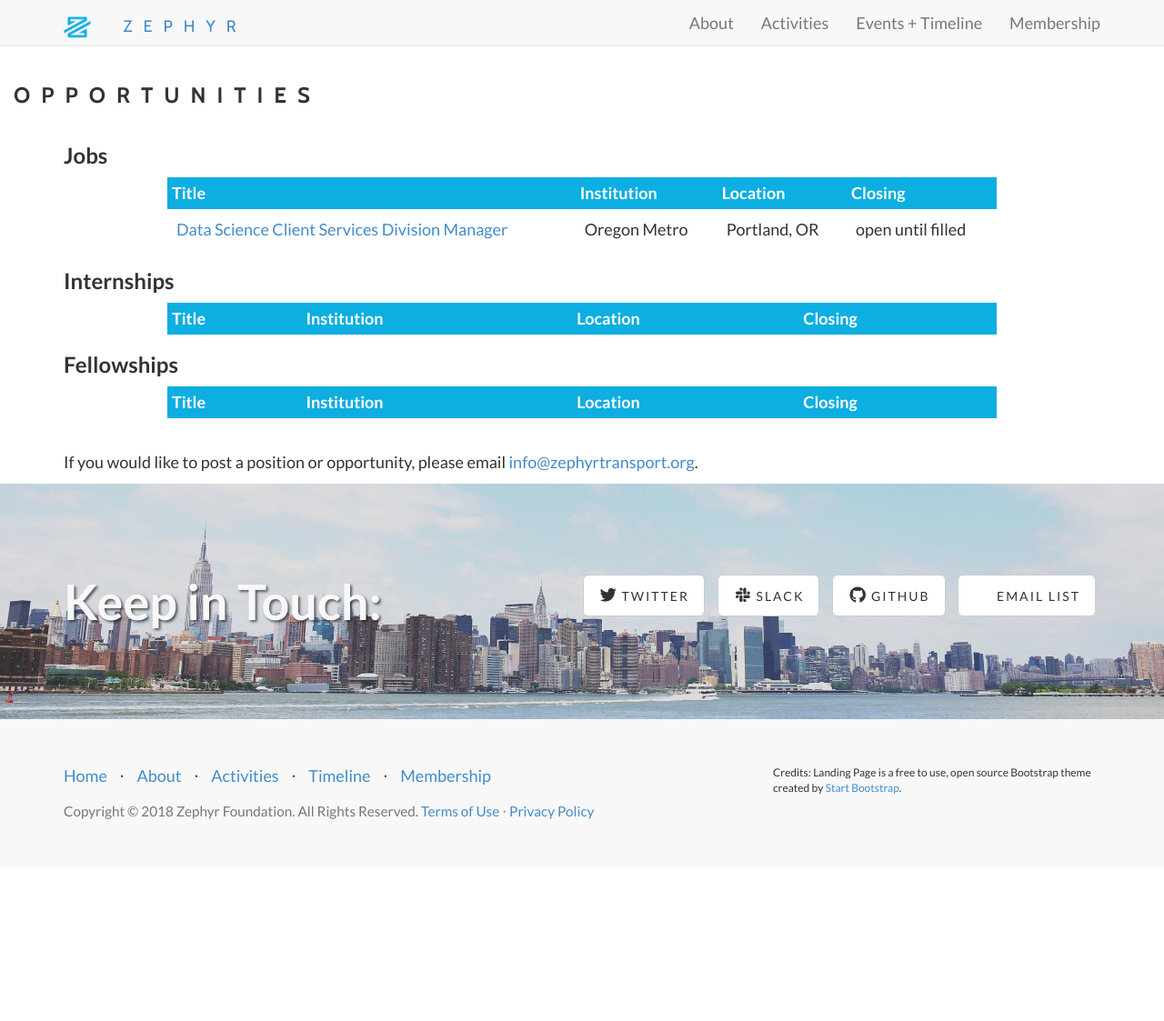
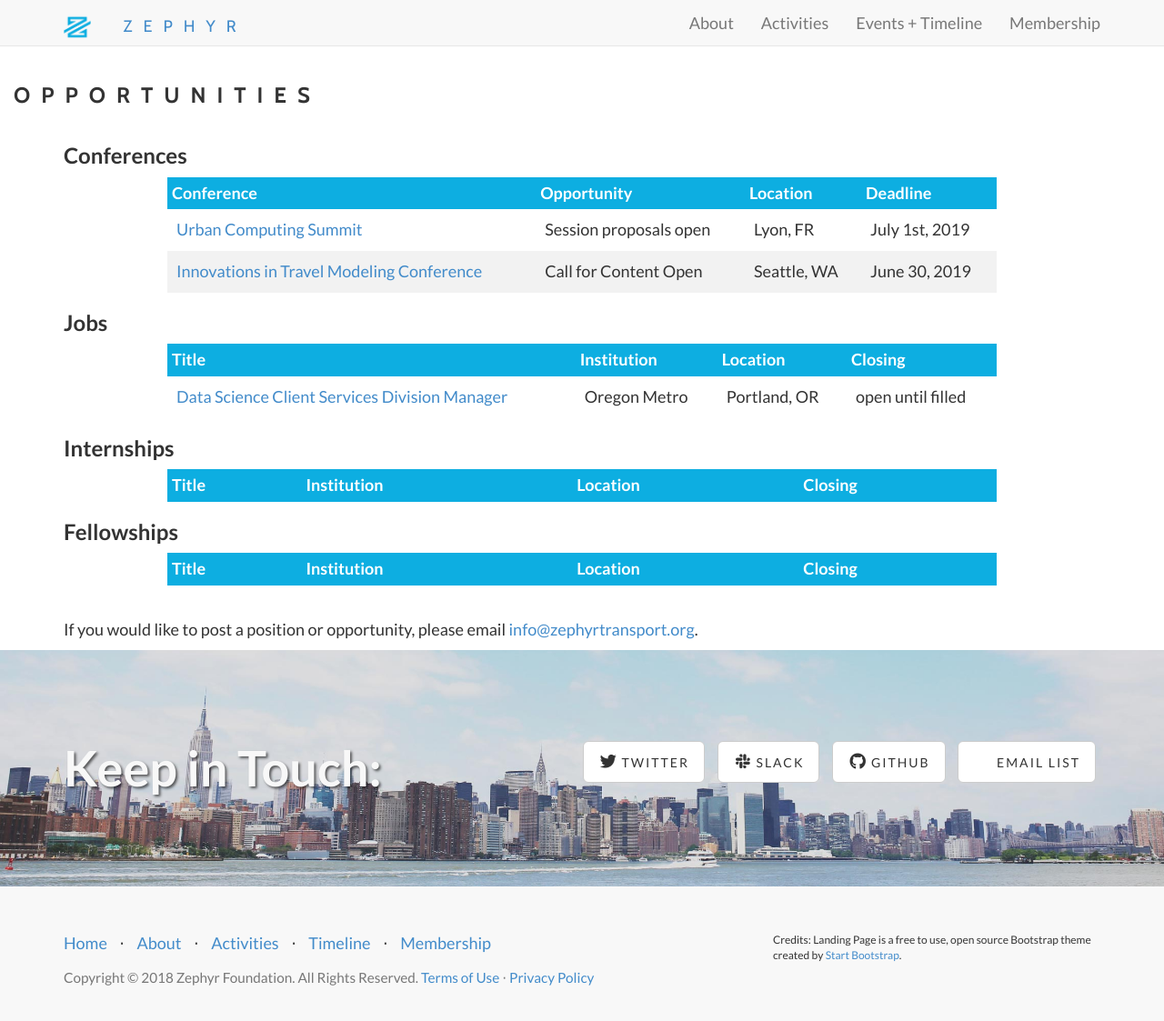
Before and after one commit to ZephyrTransport/zephyr-website, a Jekyll site: the page built from opportunities.md, in a window 1280 px wide and 1137 px high. Shown: the top 1123 px of the window at 91% size. Built offline with Jekyll 4.4.1, drawn with Linux system fonts in a browser that asks for light colours; nearby versions of some CDN libraries.

Commit message:
add conferences

```diff
--- a/_data/opportunities.yml
+++ b/_data/opportunities.yml
@@ -1,3 +1,25 @@
+- name: Urban Computing Summit
+  headline: Session proposals open
+  front: true
+  post: true
+  lead: Applying open-source tools and techniques to urban computing and smart city applications.
+  type: conference
+  institution: Open Source Summit Europe
+  location: Lyon, FR
+  closing: July 1st, 2019
+  link: http://bit.ly/eu19cfp
+  summary:
+- name: Innovations in Travel Modeling Conference
+  headline: Call for Content Open
+  front: true
+  post: true
+  lead: Tracks on data solutions, modeling approaches, useful forecasts, and learning.
+  type: conference
+  institution: TRB
+  location: Seattle, WA
+  closing: June 30, 2019
+  link: http://itmconference.com
+  summary:
 - name: Data Science Client Services Division Manager
   time: full-time
   headline: Full-time Position
--- a/opportunities.md
+++ b/opportunities.md
@@ -1,8 +1,28 @@
 ---
 layout: simple
 title: "Opportunities"
-subTitle: "Jobs, Fellowships, Internships"
+subTitle: "Conferences, Jobs, Fellowships, Internships"
 ---
+### Conferences
+
+<table>
+<thead>
+<tr>
+  <th>Conference</th>
+  <th>Opportunity</th>
+  <th>Location</th>
+  <th>Deadline</th>
+</tr>
+</thead>
+{% for opp in site.data.opportunities %}{% if opp.post %}{% if opp.type == 'conference'%}
+<tr>
+   <td><a href='{{ opp.link }}'>{{ opp.name }}</a></td>
+   <td>{{ opp.headline }}</td>
+   <td>{{ opp.location }}</td>
+   <td>{{ opp.closing }}</td>
+</tr>
+{% endif %}{% endif %}{% endfor %}
+</table>
 
 ### Jobs
 
```
